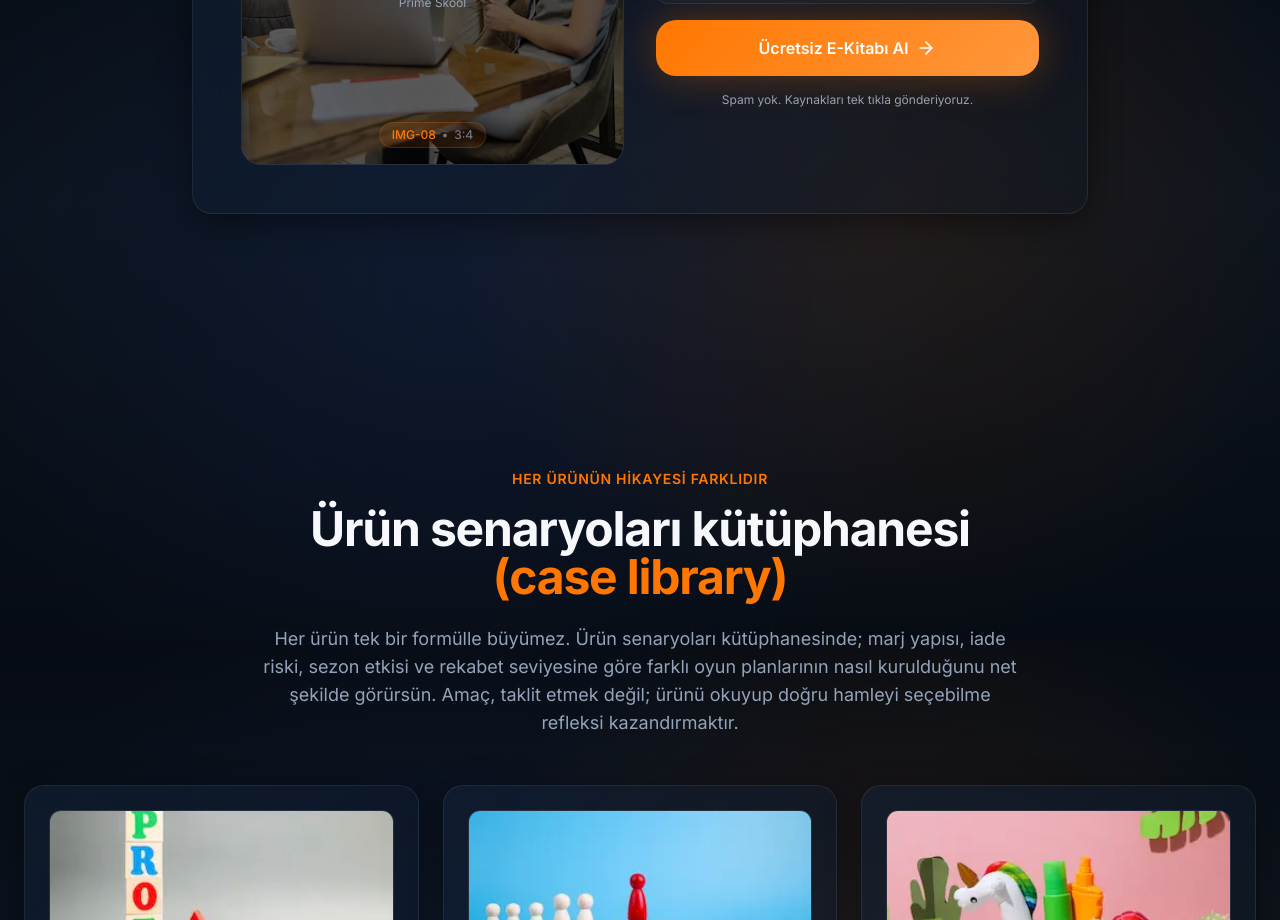
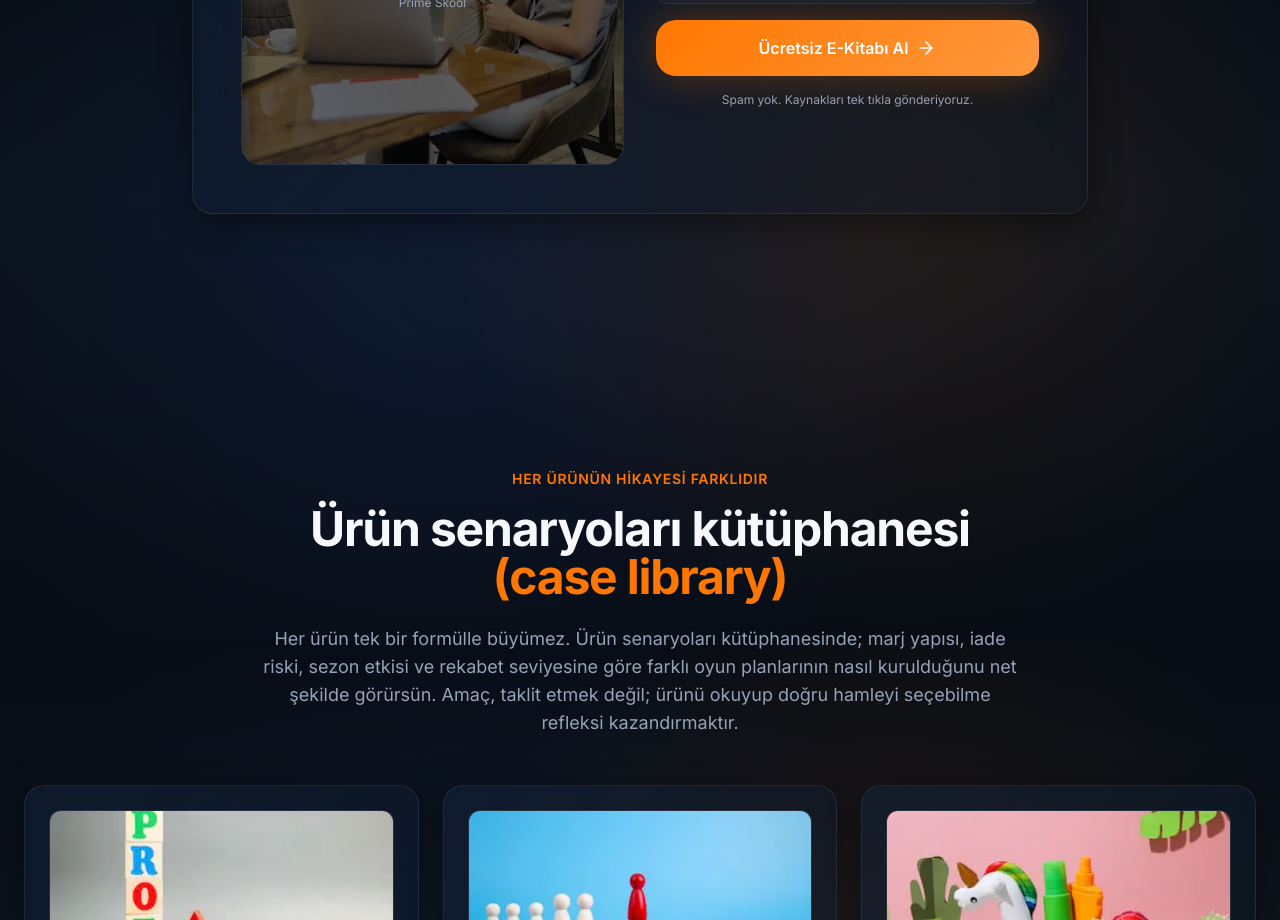
Before and after one commit to ecomxtrading-lgtm/primeskool-website, a React (Vite) app: page / in a window 1280 px wide. Shown: the part 8960-9880 px from the top of the page. Built offline with nearby package versions, Linux system fonts and the light colour scheme; the HTML template or start-up script is replaced by a standard one.

Commit message:
Remove ID badge from LeadMagnet

```diff
--- a/src/components/LeadMagnet.tsx
+++ b/src/components/LeadMagnet.tsx
@@ -63,14 +63,7 @@ const LeadMagnet = () => {
                   </p>
                 </div>
 
-                {/* ID Badge */}
-                <div className="absolute bottom-4 left-1/2 -translate-x-1/2">
-                  <span className="inline-flex items-center gap-1.5 px-3 py-1 rounded-full bg-accent/10 border border-accent/20 text-xs font-medium text-accent">
-                    IMG-08
-                    <span className="text-muted-foreground/70">•</span>
-                    <span className="text-muted-foreground/70">3:4</span>
-                  </span>
-                </div>
+                {/* ID Badge removed */}
               </div>
 
               {/* Corner accent */}
```
